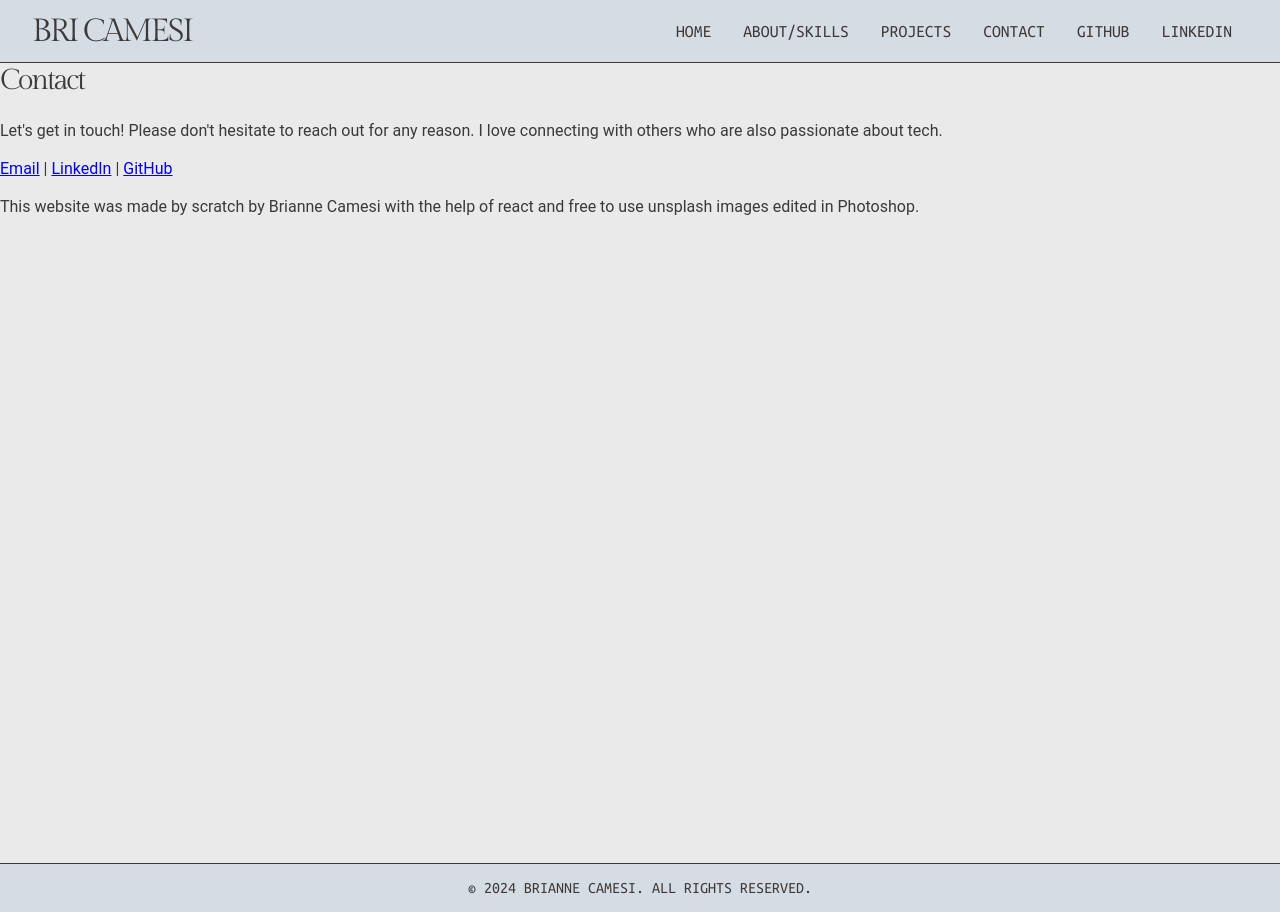
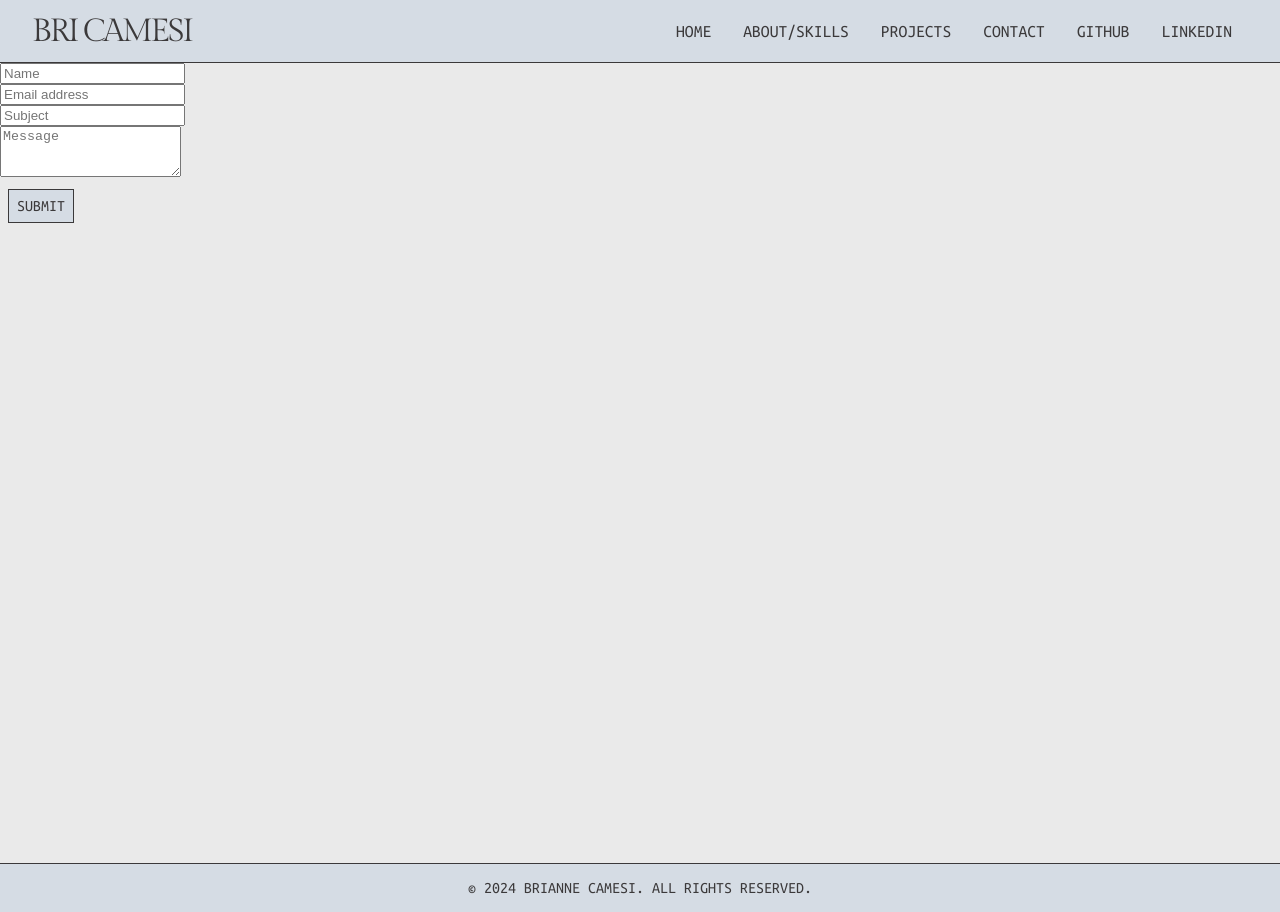
Before and after one commit to freckledspider/portfolio, a React (Create React App) app: page /contact in a window 1280 px wide. Built offline with nearby package versions, Linux system fonts and the light colour scheme.

Commit message:
contact form and env

```diff
--- a/package.json
+++ b/package.json
@@ -3,11 +3,14 @@
   "version": "0.1.0",
   "private": true,
   "dependencies": {
+    "@emailjs/browser": "^4.3.3",
     "@testing-library/jest-dom": "^5.16.5",
     "@testing-library/react": "^13.4.0",
     "@testing-library/user-event": "^13.5.0",
+    "dotenv": "^16.4.5",
     "react": "^18.2.0",
     "react-dom": "^18.2.0",
+    "react-hook-form": "^7.51.1",
     "react-router-dom": "^6.8.1",
     "react-router-hash-link": "^2.4.3",
     "react-scripts": "5.0.1",
--- a/src/index.css
+++ b/src/index.css
@@ -256,7 +256,7 @@
   font-family: "Ubuntu Mono", monospace;
 }
 
-.featured, .education, .projects {
+.featured, .education, .projects, .contact {
   width: 80%;
   margin: auto;
   padding-top: 3rem;
--- a/src/pages/Contact.js
+++ b/src/pages/Contact.js
@@ -1,10 +1,174 @@
-export default function Contact() {
-    return <>
-<div id="contact" className="contact">
-  <h2>Contact</h2>
-  Let's get in touch! Please don't hesitate to reach out for any reason. I love connecting with others who are also passionate about tech.<br/><br/>
-  <a href="mailto:brianne.camesi@gmail.com" target="_blank" rel="noreferrer">Email</a> | <a href="https://www.linkedin.com/in/briannecamesi/" target="_blank" rel="noreferrer">LinkedIn</a> | <a href="https://github.com/freckledspider" target="_blank" rel="noreferrer">GitHub</a><br/><br/>
-  This website was made by scratch by Brianne Camesi with the help of react and free to use unsplash images edited in Photoshop.
-</div>
-</>
+
+import { useState } from 'react';
+import { useForm } from 'react-hook-form';
+import emailjs from '@emailjs/browser';
+
+const Contact = () => {
+  const {
+    register,
+    handleSubmit,
+    reset,
+    formState: { errors }
+  } = useForm();
+  const [disabled, setDisabled] = useState(false);
+  const [alertInfo, setAlertInfo] = useState({
+    display: false,
+    message: '',
+    type: '',
+  });
+
+
+  // Shows alert message for form submission feedback
+  const toggleAlert = (message, type) => {
+    setAlertInfo({ display: true, message, type });
+
+    // Hide alert after 5 seconds
+    setTimeout(() => {
+      setAlertInfo({ display: false, message: '', type: '' });
+    }, 5000);
   };
+
+  // Function called on submit that uses emailjs to send email of valid contact form
+  const onSubmit = async (data) => {
+    // Destrcture data object
+    const { name, email, subject, message } = data;
+    try {
+      // Disable form while processing submission
+      setDisabled(true);
+
+      const templateParams = {
+        name,
+        email,
+        subject,
+        message
+      };
+
+      await emailjs.send(
+        process.env.REACT_APP_SERVICE_ID,
+        process.env.REACT_APP_TEMPLATE_ID,
+        templateParams,
+        process.env.REACT_APP_USER_ID
+      );
+
+     // Display success alert
+    toggleAlert('Form submission was successful!', 'success');
+    } catch (e) {
+      console.error(e);
+      // Display error alert
+      toggleAlert('Uh oh. Something went wrong.', 'danger');
+      console.log(process.env.REACT_APP_SERVICE_ID)
+    } finally {
+      // Re-enable form submission
+      setDisabled(false);
+      // Reset contact form fields after submission
+      reset();
+    }
+  };
+
+  return (
+    <div className='ContactForm'>
+      <div className='container'>
+        <div className='row'>
+          <div className='col-12 text-center'>
+            <div className='contactForm'>
+              <form id='contact-form' onSubmit={handleSubmit(onSubmit)} noValidate>
+                {/* Row 1 of form */}
+                <div className='row formRow'>
+                  <div className='col-6'>
+                    <input
+                      type='text'
+                      name='name'
+                      {...register('name', {
+                        required: { value: true, message: 'Please enter your name' },
+                        maxLength: {
+                          value: 30,
+                          message: 'Please use 30 characters or less'
+                        }
+                      })}
+                      className='form-control formInput'
+                      placeholder='Name'
+                    ></input>
+                    {errors.name && <span className='errorMessage'>{errors.name.message}</span>}
+                  </div>
+                  <div className='col-6'>
+                    <input
+                      type='email'
+                      name='email'
+                      {...register('email', {
+                        required: true,
+                        pattern: /^[a-zA-Z0-9.!#$%&’*+/=?^_`{|}~-]+@[a-zA-Z0-9-]+(?:\.[a-zA-Z0-9-]+)*$/
+                      })}
+                      className='form-control formInput'
+                      placeholder='Email address'
+                    ></input>
+                    {errors.email && (
+                      <span className='errorMessage'>Please enter a valid email address</span>
+                    )}
+                  </div>
+                </div>
+                {/* Row 2 of form */}
+                <div className='row formRow'>
+                  <div className='col'>
+                    <input
+                      type='text'
+                      name='subject'
+                      {...register('subject', {
+                        required: { value: true, message: 'Please enter a subject' },
+                        maxLength: {
+                          value: 75,
+                          message: 'Subject cannot exceed 75 characters'
+                        }
+                      })}
+                      className='form-control formInput'
+                      placeholder='Subject'
+                    ></input>
+                    {errors.subject && (
+                      <span className='errorMessage'>{errors.subject.message}</span>
+                    )}
+                  </div>
+                </div>
+                {/* Row 3 of form */}
+                <div className='row formRow'>
+                  <div className='col'>
+                    <textarea
+                      rows={3}
+                      name='message'
+                      {...register('message', {
+                        required: true
+                      })}
+                      className='form-control formInput'
+                      placeholder='Message'
+                    ></textarea>
+                    {errors.message && <span className='errorMessage'>Please enter a message</span>}
+                  </div>
+                </div>
+                <button className='submit-btn' type='submit'>
+                  Submit
+                </button>
+              </form>
+            </div>
+          </div>
+        </div>
+      </div>
+        {alertInfo.display && (
+          <div
+            className={`alert alert-${alertInfo.type} alert-dismissible mt-5`}
+            role='alert'
+          >
+            {alertInfo.message}
+            <button
+              type='button'
+              className='btn-close'
+              data-bs-dismiss='alert'
+              aria-label='Close'
+              onClick={() =>
+                setAlertInfo({ display: false, message: '', type: '' })
+              } // Clear the alert when close button is clicked
+            ></button>
+          </div>
+        )}
+    </div>
+  );
+};
+
+export default Contact;
```
Also changed, not shown: 2 other files (tests, documents, lock files or other folders).
